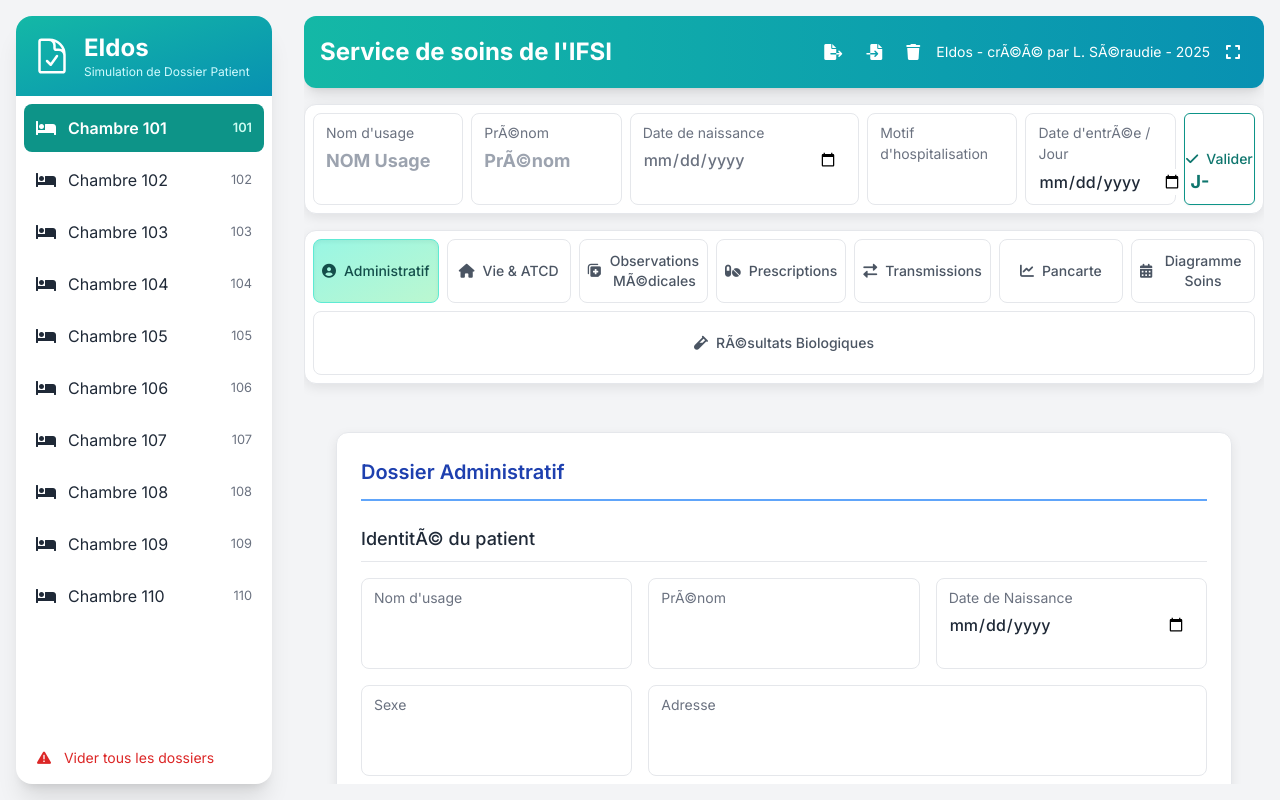
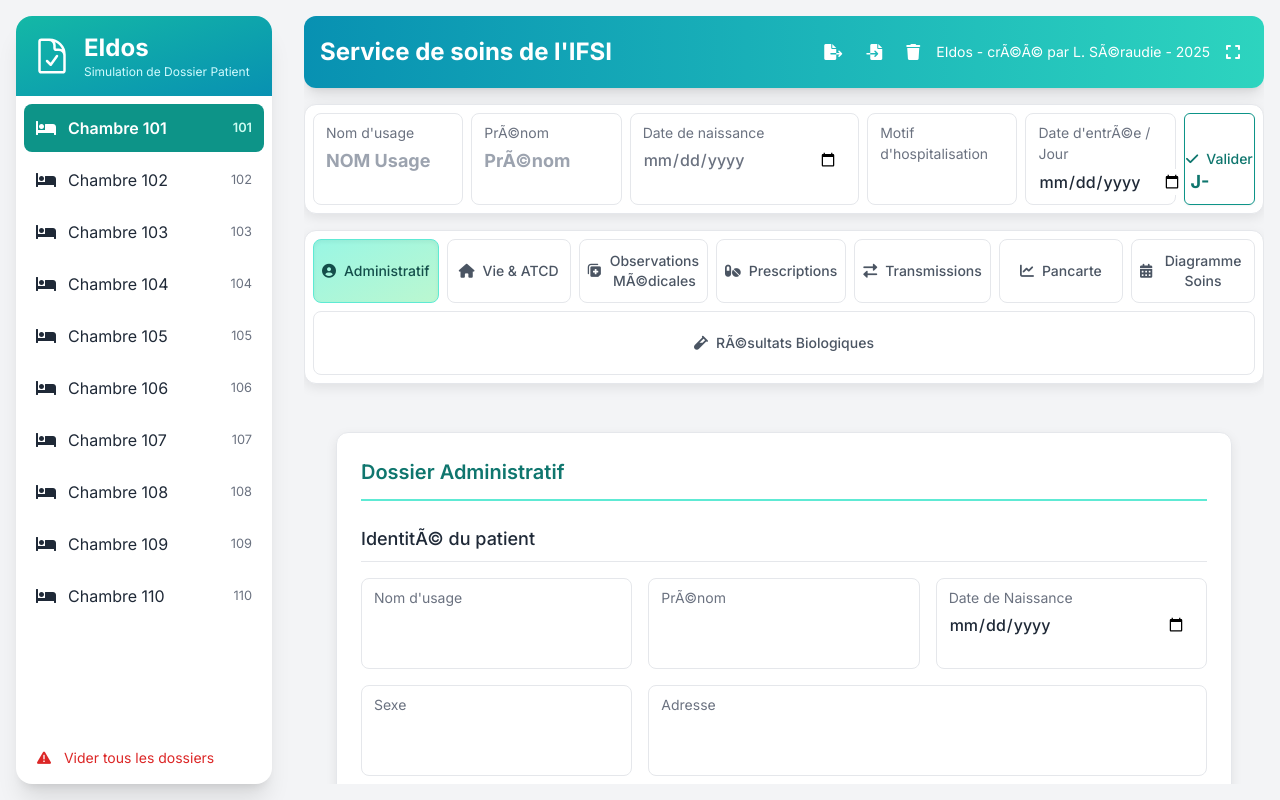
Before and after one commit to lcssrd/EIdos, a plain HTML site: page simul.html in a window 1280 px wide. Drawn offline with nearby package versions, Linux system fonts and the light colour scheme.

Commit message:
Update simul.html

```diff
--- a/simul.html
+++ b/simul.html
@@ -49,8 +49,8 @@
             border-bottom: 1px solid #e5e7eb;
             transition: all 0.3s ease;
         }
-        .card-header.header-blue { color: #0f766e; border-bottom-color: #5eead4; border-bottom-width: 2px; }
-        .card-header.header-teal { color: #1e40af; border-bottom-color: #60a5fa; border-bottom-width: 2px; }
+        .card-header.header-teal { color: #0f766e; border-bottom-color: #5eead4; border-bottom-width: 2px; }
+        .card-header.header-blue { color: #1e40af; border-bottom-color: #60a5fa; border-bottom-width: 2px; }
         .card-header.header-rose { color: #be123c; border-bottom-color: #fb7185; border-bottom-width: 2px; }
         .card-header.header-indigo { color: #4338ca; border-bottom-color: #a5b4fc; border-bottom-width: 2px; }
         .card-header.header-green { color: #15803d; border-bottom-color: #86efac; border-bottom-width: 2px; }
@@ -268,7 +268,7 @@
 
         <div class="p-0 md:p-0 lg:p-0 pb-0">
             <div class="max-w-screen-xl mx-auto">
-                <header class="mb-4 p-4 rounded-xl bg-gradient-to-r from-teal-500 to-cyan-600 text-white shadow-lg flex justify-between items-center">
+                <header class="mb-4 p-4 rounded-xl bg-gradient-to-r from-cyan-600 to-teal-400 text-white shadow-lg flex justify-between items-center">
                     <h1 class="text-xl lg:text-2xl font-bold">Service de soins de l'IFSI</h1>
                     <div class="flex items-center space-x-2">
                         <button type="button" onclick="exportCurrentPatientData()" title="Exporter le dossier actuel" class="p-2 rounded-full hover:bg-white/20 transition-colors">
```
